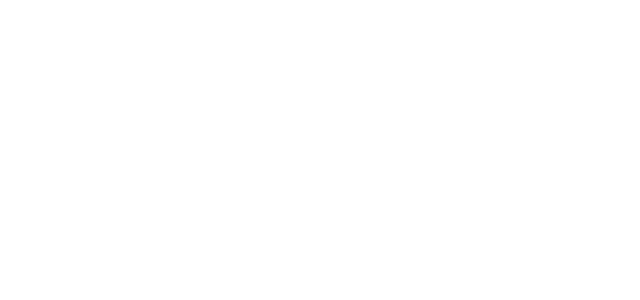
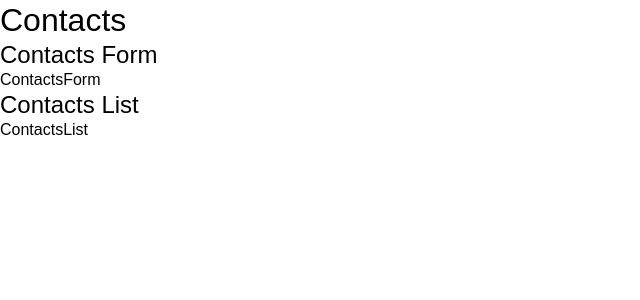
Before and after one commit to pecourses/pe2024-1-contacts-redux-app, a React (Vite) app: page / in a window 1280 px wide. Shown: the top 300 px of the page, without its empty margins (0-640 px from the left). Built offline with nearby package versions, Linux system fonts and the light colour scheme.

Commit message:
Add components

```diff
--- a/src/App.jsx
+++ b/src/App.jsx
@@ -1,5 +1,7 @@
+import ContactsPage from "./pages/ContactsPage";
+
 function App() {
-  return <></>;
+  return <ContactsPage />;
 }
 
 export default App;
--- /dev/null
+++ b/src/components/ContactsForm/index.jsx
@@ -0,0 +1,10 @@
+function ContactsForm() {
+  return (
+    <section>
+      <h2>Contacts Form</h2>
+      ContactsForm
+    </section>
+  );
+}
+
+export default ContactsForm;
--- /dev/null
+++ b/src/components/ContactsList/index.jsx
@@ -0,0 +1,10 @@
+function ContactsList() {
+  return (
+    <section>
+      <h2>Contacts List</h2>
+      ContactsList
+    </section>
+  );
+}
+
+export default ContactsList;
--- a/src/index.css
+++ b/src/index.css
@@ -8,9 +8,22 @@
 
 body {
   font-family: sans-serif;
+  line-height: 1.25;
 }
 
 a {
   color: inherit;
   text-decoration: none;
 }
+
+h1 {
+  font-size: 2rem;
+}
+
+h2 {
+  font-size: 1.5rem;
+}
+
+h3 {
+  font-size: 1.25rem;
+}
--- /dev/null
+++ b/src/pages/ContactsPage/index.jsx
@@ -0,0 +1,14 @@
+import ContactsForm from "../../components/ContactsForm";
+import ContactsList from "../../components/ContactsList";
+
+function ContactsPage() {
+  return (
+    <div>
+      <h1>Contacts</h1>
+      <ContactsForm />
+      <ContactsList />
+    </div>
+  );
+}
+
+export default ContactsPage;
```
